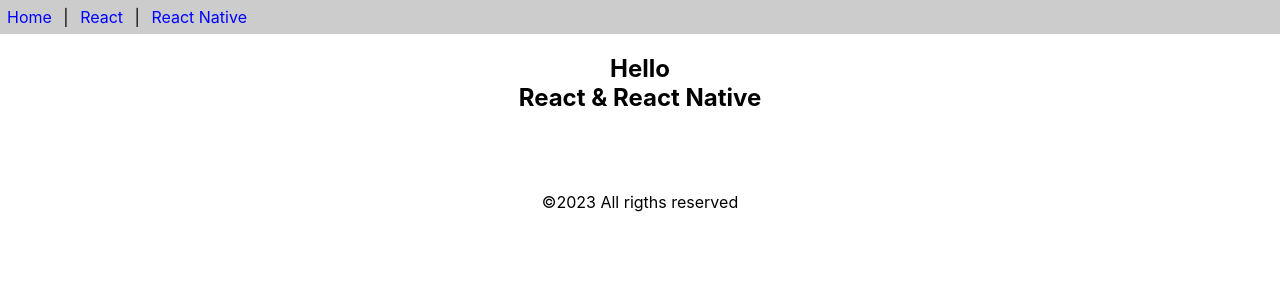
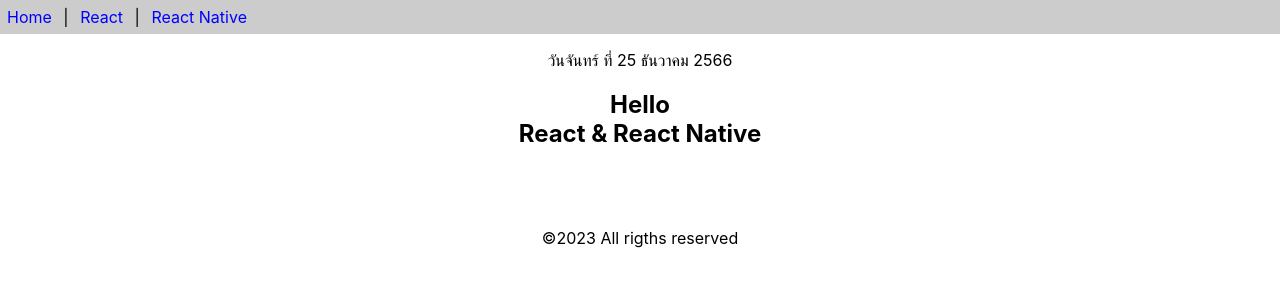
Before and after one commit to jetsada437/app1, a React (Create React App) app: page / in a window 1280 px wide. Shown: the top 300 px of the page. Built offline with nearby package versions, Linux system fonts and the light colour scheme.

Commit message:
Class Component
Class Component

```diff
--- a/src/App.js
+++ b/src/App.js
@@ -1,9 +1,15 @@
 import React from 'react';
 import { Content, Footer, Header } from './func-components';
+import Calendar from './class-components';
 
 function App() {
   return (
-    [<Header/>,<Content/>,<Footer/>]
+    <>
+      <Header/>
+      <p><center><Calendar/></center></p>
+      <Content/>
+      <Footer/>
+    </>
   )
 }
 
--- /dev/null
+++ b/src/class-components.js
@@ -0,0 +1,18 @@
+import React,{Component} from "react";
+
+export default class Calendar extends Component{
+    getDate(){
+        const dayNames = ['อาทิตย์','จันทร์','อังคาร','พุธ','พฤหัสบดี','ศุกร์','เสาร์']
+        const monthNames = ['มกราคม','กุมภาพันธ์','มีนาคม','เมษายน','พฤษภาคม','มิถุนายน','กรกฎาคม','สิงหาคม','กันยายน','ตุลาคม','พฤศจิกายน','ธันวาคม']
+        const date = new Date()
+        const weekDay = dayNames[date.getDay()]
+        const day = date.getDate()
+        const month = monthNames[date.getMonth()]
+        const year = date.getFullYear() +543
+        return `วัน${weekDay} ที่ ${day} ${month} ${year}`
+    }
+
+    render(){
+        return <div>{this.getDate()}</div>
+    }
+}
```
